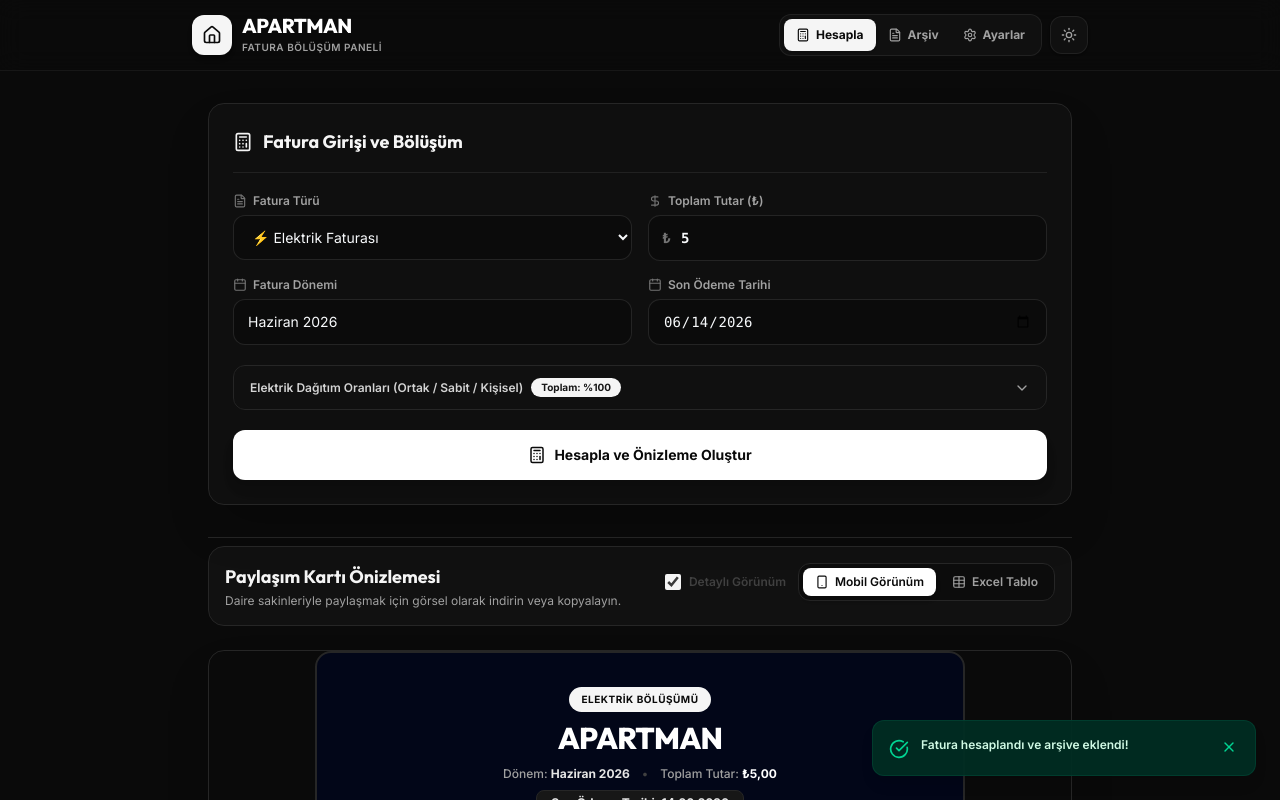
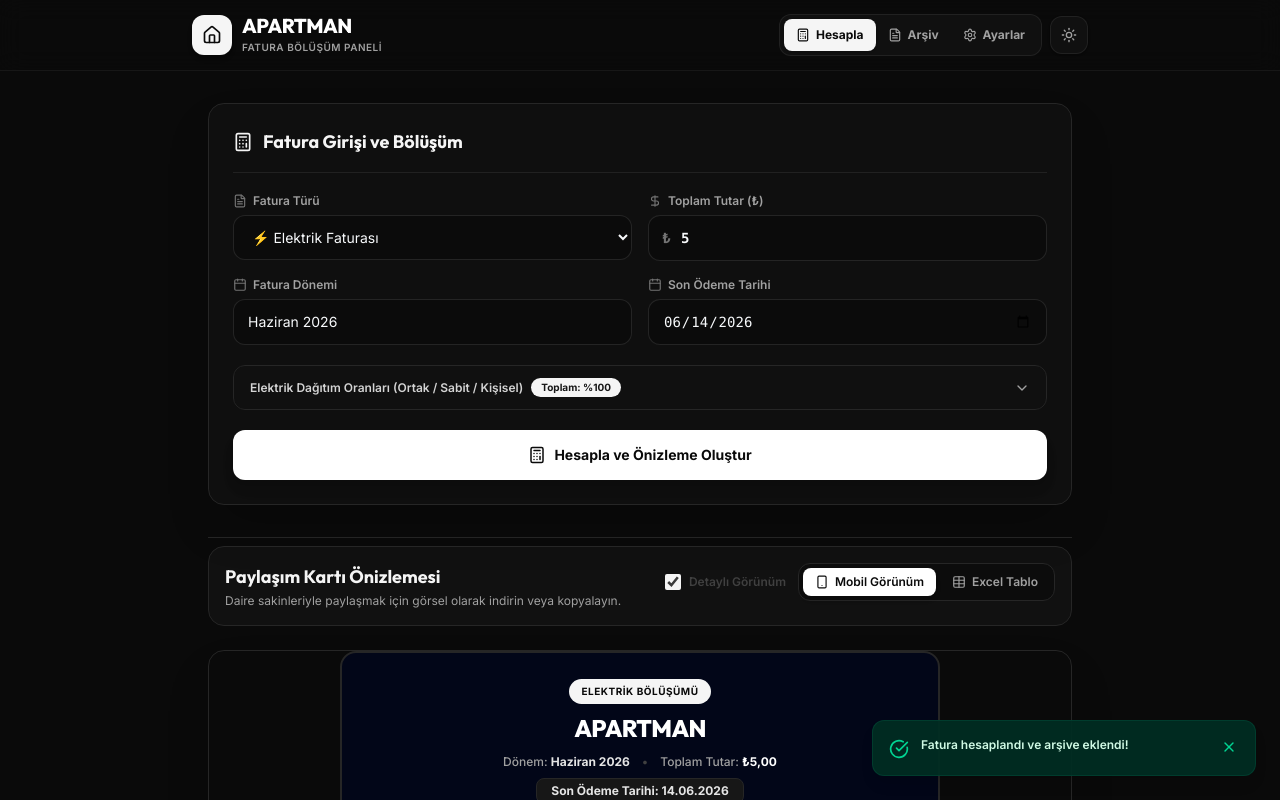
Before and after one commit to ugurkiymetli/shared-bill, a React (Vite) app: page / in a window 1280 px wide. Both pictures are taken after typing "5" into the empty fields and a click on the button "Hesapla ve Önizleme Oluştur". Shown: the top 800 px of the page. Built offline with nearby package versions, Linux system fonts and the light colour scheme.

Commit message:
fix: enforce fixed width during image export and simplify ShareCard layout for consistent rendering

```diff
--- a/src/components/ShareCard.jsx
+++ b/src/components/ShareCard.jsx
@@ -83,20 +83,24 @@ export default function ShareCard({ bill, apartmentName = "Apartman", onAddToast
     setExporting(true);
     onAddToast({ type: 'info', message: 'Görsel oluşturuluyor, lütfen bekleyin...' });
 
+    const node = cardRef.current;
+    const prevWidth = node.style.width;
+    const prevMaxWidth = node.style.maxWidth;
+
     try {
       const isDark = document.documentElement.classList.contains('dark');
 
-      // Use html-to-image to render the node as PNG data URL.
-      const imgData = await htmlToImage.toPng(cardRef.current, {
+      // Pin to a fixed width so responsive (sm:) classes never interfere
+      node.style.width = '480px';
+      node.style.maxWidth = '480px';
+
+      const imgData = await htmlToImage.toPng(node, {
         backgroundColor: isDark ? '#020617' : '#ffffff',
-        style: {
-          transform: 'scale(1)',
-          transformOrigin: 'top left',
-        },
-        pixelRatio: 2, // High resolution output
+        pixelRatio: 2,
         cacheBust: true,
-        fontEmbedCSS: '', // Disable embedding of web fonts to prevent HMR/CORS hangs
-        skipFonts: true, // Skip font loading to prevent stylesheet reading blocks
+        fontEmbedCSS: '',
+        skipFonts: true,
+        width: 480,
       });
 
       // Check for Web Share support
@@ -113,7 +117,6 @@ export default function ShareCard({ bill, apartmentName = "Apartman", onAddToast
               text: `${apartmentName} ${bill.period} dönemi ${billTypeLabels[bill.type]} faturası bölüşüm tablosu.`,
             });
             onAddToast({ type: 'success', message: 'Görsel başarıyla paylaşıldı!' });
-            setExporting(false);
             return;
           } catch (shareError) {
             console.log('Share dismissed, downloading file instead:', shareError);
@@ -131,6 +134,9 @@ export default function ShareCard({ bill, apartmentName = "Apartman", onAddToast
       console.error('Görsel kaydetme hatası:', error);
       onAddToast({ type: 'error', message: 'Görsel oluşturulurken bir hata oluştu.' });
     } finally {
+      // Always restore original inline styles
+      node.style.width = prevWidth;
+      node.style.maxWidth = prevMaxWidth;
       setExporting(false);
     }
   };
@@ -186,7 +192,7 @@ export default function ShareCard({ bill, apartmentName = "Apartman", onAddToast
         <div
           id="share-card"
           ref={cardRef}
-          className="p-6 sm:p-8 bg-white dark:bg-slate-950 text-neutral-900 dark:text-slate-100 border-2 border-neutral-200 dark:border-neutral-800 rounded-2xl min-w-[320px] max-w-[650px] mx-auto space-y-6 relative overflow-hidden transition-colors"
+          className="p-6 bg-white dark:bg-slate-950 text-neutral-900 dark:text-slate-100 border-2 border-neutral-200 dark:border-neutral-800 rounded-2xl min-w-[320px] max-w-[600px] mx-auto space-y-6 relative overflow-hidden transition-colors"
         >
           {/* Background Ambient Decorative Light */}
           <div className="absolute top-0 right-0 w-48 h-48 bg-neutral-500/5 dark:bg-white/2 rounded-full blur-3xl -z-10 pointer-events-none" />
@@ -197,13 +203,15 @@ export default function ShareCard({ bill, apartmentName = "Apartman", onAddToast
             <span className="inline-block px-3 py-1 rounded-full text-[10px] font-extrabold tracking-wider mb-2 bg-neutral-900 text-white dark:bg-neutral-100 dark:text-neutral-950 uppercase border border-transparent">
               {billTypeLabels[bill.type]} BÖLÜŞÜMÜ
             </span>
-            <h1 className="text-2xl sm:text-3xl font-extrabold tracking-tight text-neutral-950 dark:text-white font-outfit uppercase">
+            <h1 className="text-2xl font-extrabold tracking-tight text-neutral-950 dark:text-white font-outfit uppercase">
               {apartmentName}
             </h1>
-            <div className="flex flex-wrap items-center justify-center gap-x-3 gap-y-1 mt-2.5 text-xs text-neutral-500 dark:text-neutral-400 font-medium">
-              <span>Dönem: <strong className="text-neutral-800 dark:text-neutral-200">{bill.period}</strong></span>
-              <span className="text-neutral-300 dark:text-neutral-700">•</span>
-              <span>Toplam Tutar: <strong className="text-neutral-900 dark:text-white font-extrabold">₺{formatCurrency(bill.totalAmount)}</strong></span>
+            <div className="flex flex-col items-center gap-1 mt-2.5 text-xs text-neutral-500 dark:text-neutral-400 font-medium">
+              <div className="flex items-center gap-3">
+                <span>Dönem: <strong className="text-neutral-800 dark:text-neutral-200">{bill.period}</strong></span>
+                <span className="text-neutral-300 dark:text-neutral-700">•</span>
+                <span>Toplam Tutar: <strong className="text-neutral-900 dark:text-white font-extrabold">₺{formatCurrency(bill.totalAmount)}</strong></span>
+              </div>
             </div>
             <p className="text-xs text-neutral-800 dark:text-neutral-200 font-bold mt-2 bg-neutral-100 dark:bg-neutral-900 py-1 px-3.5 rounded-lg border border-neutral-200 dark:border-neutral-800 inline-block">
               Son Ödeme Tarihi: {formatDate(bill.dueDate)}
```
